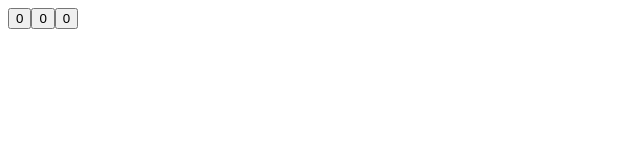
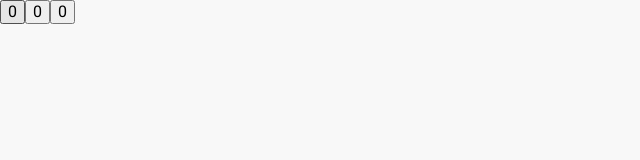
Before and after one commit to JhonWilderParionaVilca/letmeask-nlw, a React (Create React App) app: page / in a window 1280 px wide. Shown: the top 160 px of the page, without its empty margins (0-640 px from the left). Built offline with nearby package versions, Linux system fonts and the light colour scheme.

Commit message:
📦 ADD: styles generales sass

```diff
--- a/package.json
+++ b/package.json
@@ -12,6 +12,7 @@
     "@types/react": "17.0.0",
     "@types/react-dom": "17.0.0",
     "firebase": "^8.6.8",
+    "node-sass": "5.0.0",
     "react": "17.0.2",
     "react-dom": "17.0.2",
     "react-scripts": "4.0.3",
--- a/public/index.html
+++ b/public/index.html
@@ -5,13 +5,17 @@
     <link rel="icon" href="%PUBLIC_URL%/favicon.ico" />
     <meta name="viewport" content="width=device-width, initial-scale=1" />
     <meta name="theme-color" content="#000000" />
-    <meta
-      name="description"
-      content="Wed build in NLW Together - 2021"
-    />
+    <meta name="description" content="Wed build in NLW Together - 2021" />
     <link rel="apple-touch-icon" href="%PUBLIC_URL%/logo192.png" />
     <link rel="manifest" href="%PUBLIC_URL%/manifest.json" />
     <title>LetmeAsk</title>
+
+    <link rel="preconnect" href="https://fonts.googleapis.com" />
+    <link rel="preconnect" href="https://fonts.gstatic.com" crossorigin />
+    <link
+      href="https://fonts.googleapis.com/css2?family=Poppins:wght@400;700&family=Roboto:wght@400;500&display=swap"
+      rel="stylesheet"
+    />
   </head>
   <body>
     <noscript>You need to enable JavaScript to run this app.</noscript>
--- /dev/null
+++ b/src/assets/styles/global.css
@@ -0,0 +1,78 @@
+:root {
+  --primary-500: #835afd;
+  --primary-900: #6f4bd8;
+  --primary-gradient: linear-gradient(139.44deg, #485bff 0%, #ff59f8 96.19%);
+  --white-bg: #f8f8f8;
+  --white-details: #fefefe;
+  --gray-500: #dbdcdd;
+  --gray-700: #a8a8b3;
+  --gray-900: #737380;
+  --black: #29292e;
+  --shadow: #050206;
+  --red-500: #e73f5d;
+  --red-900: #d73754;
+  --pink-500: #d67ee2;
+  --pink-900: #e559f9;
+
+  --font-primary: 400 1.6rem 'Roboto', sans-serif;
+  --font-secondary: 'Poppins', sans-serif;
+}
+/* -------------------------------------------------------------------------- */
+/**                              $ColorSelection                              */
+/* -------------------------------------------------------------------------- */
+::-moz-selection {
+  background-color: var(--primary-500);
+  color: var(--white-details);
+  text-shadow: none;
+}
+::selection {
+  background-color: var(--primary-500);
+  color: var(--white-details);
+  text-shadow: none;
+}
+
+/* -------------------------------------------------------------------------- */
+/**                                 $HackRems                                 */
+/* -------------------------------------------------------------------------- */
+html {
+  font-size: 62.5%;
+  box-sizing: border-box;
+  -webkit-overflow-scrolling: touch;
+  -webkit-tap-highlight-color: transparent;
+  -webkit-text-size-adjust: 100%;
+  -ms-text-size-adjust: 100%;
+}
+body {
+  background-color: var(--white-bg);
+  font-size: 1.6rem;
+  line-height: 1.5;
+  color: var(--black);
+  font: var(--font-primary);
+}
+/* *1REM = 10PX */
+
+/* -------------------------------------------------------------------------- */
+/**                                $BoxSizing                                 */
+/* -------------------------------------------------------------------------- */
+*,
+*::before,
+*::after {
+  box-sizing: inherit;
+}
+
+/* -------------------------------------------------------------------------- */
+/**                              $ResponsiveImg                               */
+/* -------------------------------------------------------------------------- */
+img {
+  max-width: 100%;
+  border-width: 0;
+  vertical-align: middle;
+  -ms-interpolation-mode: bicubic;
+}
+
+/* -------------------------------------------------------------------------- */
+/**                              $Enlaces                                     */
+/* -------------------------------------------------------------------------- */
+a {
+  text-decoration: none;
+}
--- a/src/index.tsx
+++ b/src/index.tsx
@@ -2,6 +2,9 @@ import React from 'react';
 import ReactDOM from 'react-dom';
 import { App } from '~/App';
 import reportWebVitals from '~/reportWebVitals';
+
+import '~/assets/styles/normalize.css';
+import '~/assets/styles/global.css';
 
 ReactDOM.render(
   <React.StrictMode>
```
Also changed, not shown: src/assets/styles/normalize.css (added), 1 other file (tests, documents, lock files or other folders).
